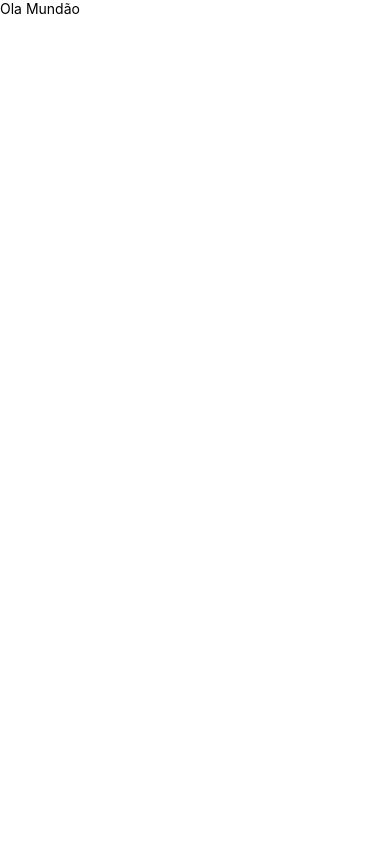
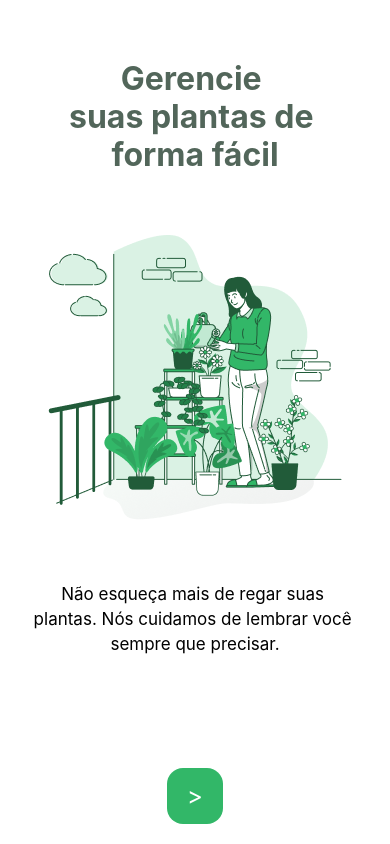
Before and after one commit to Dougllas92/plantmanager-cli, a React Native app: screen / in a window 390 px wide. Built offline with nearby package versions, Linux system fonts and the light colour scheme.

Commit message:
feat: implement screen Welcome, component button, modify theme and custom ts png

```diff
--- a/App.tsx
+++ b/App.tsx
@@ -1,10 +1,8 @@
 import React from 'react';
-import { View, Text } from 'react-native';
+import { Welcome } from './src/screens/Welcome/Welcome';
 
 export default function App() {
   return (
-    <View>
-      <Text>Ola Mundão</Text>
-    </View>
+    <Welcome />
   )
 }
--- a/package.json
+++ b/package.json
@@ -21,6 +21,8 @@
     "@types/jest": "^26.0.20",
     "@types/react-native": "^0.64.0",
     "@types/react-test-renderer": "^16.9.2",
+    "@types/styled-components": "^5.1.6",
+    "@types/styled-components-react-native": "^5.1.1",
     "babel-jest": "^26.6.3",
     "eslint": "^7.14.0",
     "jest": "^26.6.3",
--- /dev/null
+++ b/src/components/Button/index.tsx
@@ -0,0 +1,20 @@
+import React from 'react';
+import { TouchableOpacityProps } from 'react-native';
+import {
+  Btn,
+  ButtonText
+} from './styles';
+
+interface ButtonProps extends TouchableOpacityProps {
+  title: string;
+}
+
+export function Button({ title }: ButtonProps) {
+  return (
+    <Btn>
+      <ButtonText>
+        {title}
+      </ButtonText>
+    </Btn>
+  )
+}
--- /dev/null
+++ b/src/components/Button/styles.tsx
@@ -0,0 +1,17 @@
+import styled from 'styled-components/native';
+import theme from '../../styles/theme';
+
+export const Btn = styled.TouchableOpacity`
+  background-color: ${theme.colors.green};
+  width: 56px;
+  height: 56px;
+  border-radius: 16px;
+  align-items: center;
+  justify-content: center;
+  margin-bottom: 20px;
+`;
+
+export const ButtonText = styled.Text`
+  font-size: ${theme.sizes.subtitle};
+  color: ${theme.colors.white};
+`;
--- /dev/null
+++ b/src/custom.d.ts
@@ -0,0 +1,4 @@
+declare module '*.png' {
+  const content: any;
+  export default content;
+}
--- /dev/null
+++ b/src/screens/Welcome/Welcome.tsx
@@ -0,0 +1,33 @@
+import React from 'react';
+import {
+  Wrapper,
+  Title,
+  Image,
+  Subtitle,
+} from './styles';
+
+import wateringImg from '../../assets/watering.png';
+import { Button } from '../../components/Button';
+
+export function Welcome() {
+  return (
+    <Wrapper>
+      <Title>
+        Gerencie {'\n'}
+        suas plantas de {'\n'}
+        forma fácil
+      </Title>
+
+      <Image source={wateringImg} />
+
+      <Subtitle>
+        Não esqueça mais de regar suas {'\n'}
+        plantas. Nós cuidamos de lembrar você {'\n'}
+        sempre que precisar.
+      </Subtitle>
+
+      <Button title='>' />
+
+    </Wrapper>
+  )
+}
--- /dev/null
+++ b/src/screens/Welcome/styles.tsx
@@ -0,0 +1,31 @@
+import styled from 'styled-components/native';
+
+import theme from '../../styles/theme';
+
+export const Wrapper = styled.SafeAreaView`
+  flex: 1;
+  align-items: center;
+  justify-content: space-between;
+  width: 100%;
+  height: 100%;
+  background-color: #FFF;
+`;
+
+export const Title = styled.Text`
+  font-size: ${theme.sizes.title};
+  font-weight: bold;
+  text-align: center;
+  color: ${theme.colors.heading};
+  line-height: 38px;
+  margin-top: 60px;
+`;
+
+export const Image = styled.Image``;
+
+export const Subtitle = styled.Text`
+  font-size: ${theme.sizes.medium};
+  padding: 0px 20px;
+  text-align: center;
+  margin-bottom: 50px;
+  line-height: 25px;
+`;
--- a/src/styles/theme.ts
+++ b/src/styles/theme.ts
@@ -19,11 +19,11 @@ const colors = {
 };
 
 const sizes = {
-  title: 32,
-  subtitle: 24,
-  medium: 17,
-  body: 15,
-  caption: 13
+  title: '32px',
+  subtitle: '24px',
+  medium: '17px',
+  body: '15px',
+  caption: '13px'
 };
 
-export { colors, sizes };
+export default { colors, sizes };
```
Also changed, not shown: 2 other files (tests, documents, lock files or other folders).
